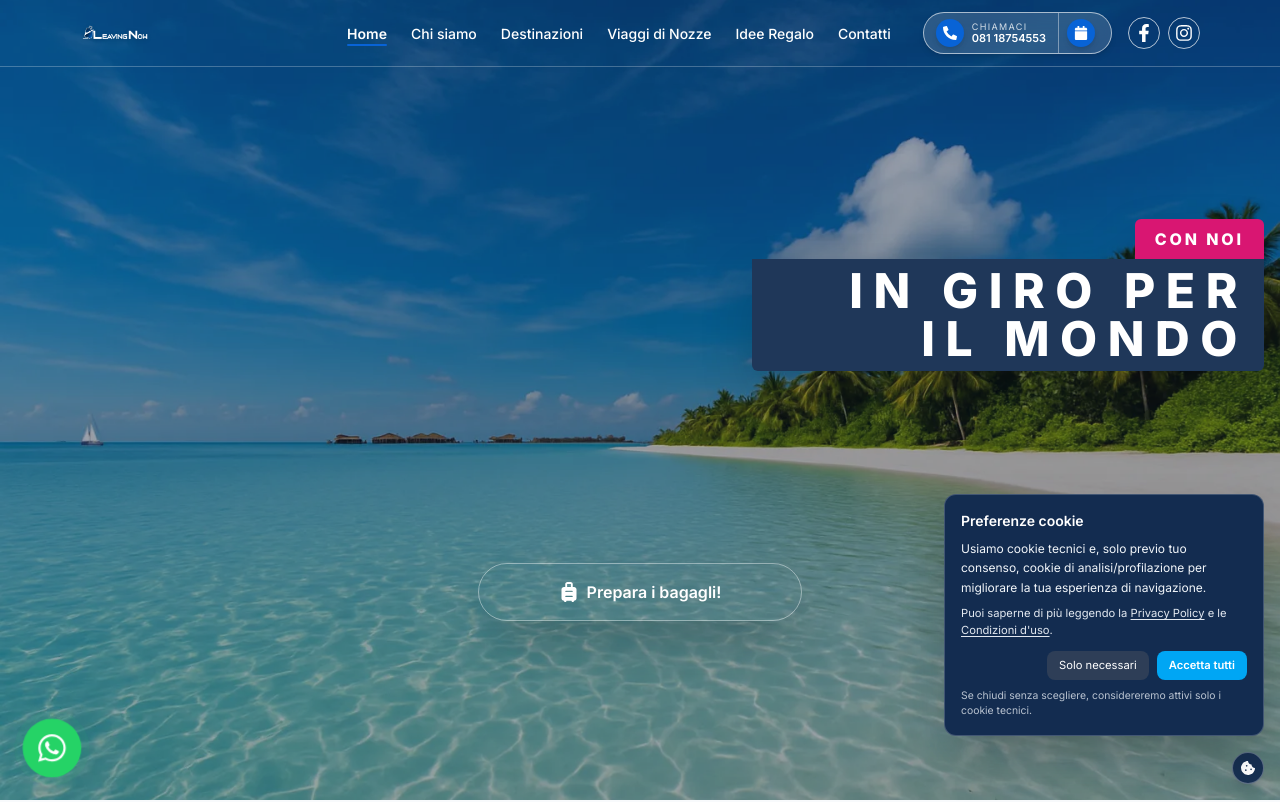
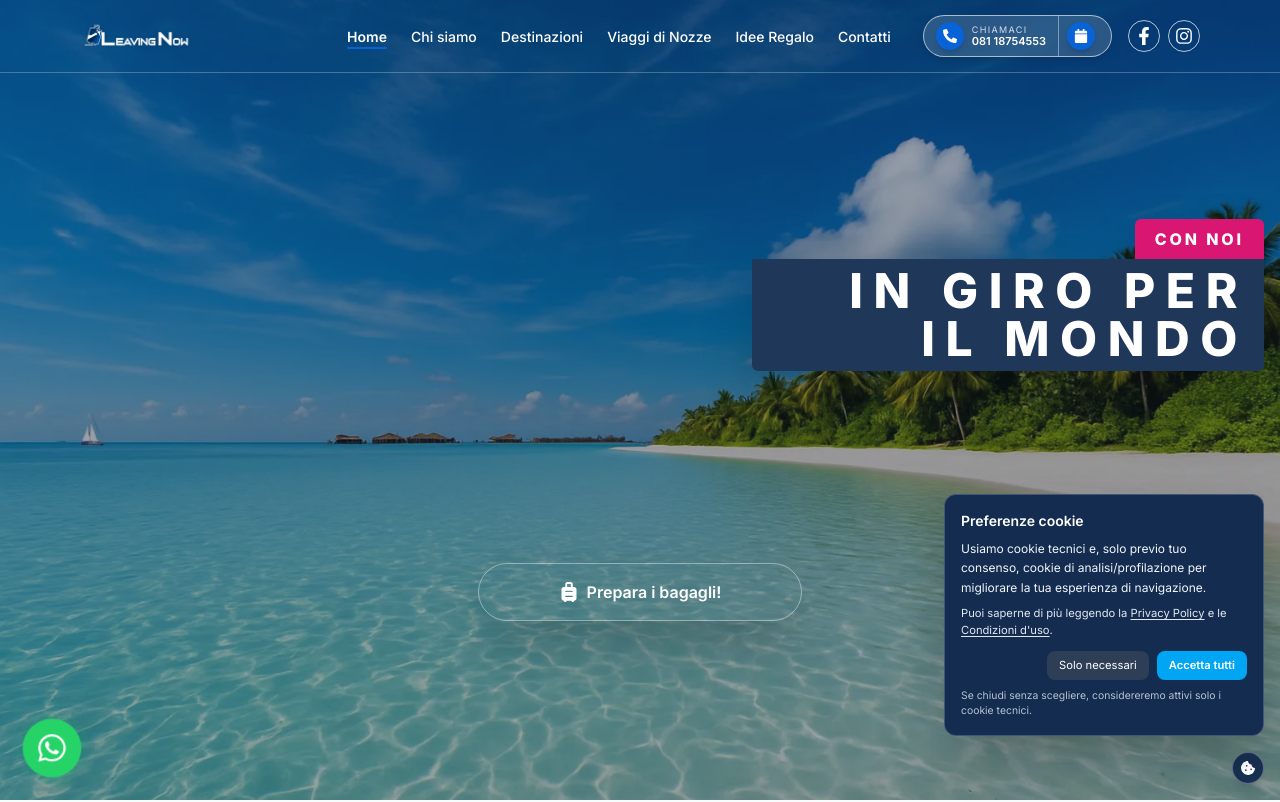
Before and after one commit to schiavonelu/leavingnow-site, a React (Vite) app: page / in a window 1280 px wide. Shown: the top 802 px of the page. Built offline with nearby package versions, Linux system fonts and the light colour scheme.

Commit message:
Logo Fix

```diff
--- a/src/sections/shared/Navbar.jsx
+++ b/src/sections/shared/Navbar.jsx
@@ -62,7 +62,7 @@ const Navbar = () => {
     : "text-slate-700 border-[#718093]/40";
 
   const currentLogo = isOnHero ? logoWhite : logo;
-  const logoSizeClasses = "h-9 md:h-10";
+  const logoSizeClasses = "h-14 md:h-16";
 
   const callLabelColor = isOnHero ? "text-white/80" : "text-slate-700";
   const callNumberColor = isOnHero ? "text-white" : "text-[#132C50]";
@@ -80,7 +80,7 @@ const Navbar = () => {
       <header
         className={`fixed top-0 left-0 w-full z-50 transition-colors duration-300 ${headerClasses}`}
       >
-        <nav className="max-w-6xl mx-auto flex items-center justify-between px-4 py-3">
+        <nav className="max-w-6xl mx-auto flex items-center justify-between px-4 py-1">
           {/* LOGO */}
           <Link to="/" className="flex items-center gap-3" onClick={closeMenu}>
             <img
```
